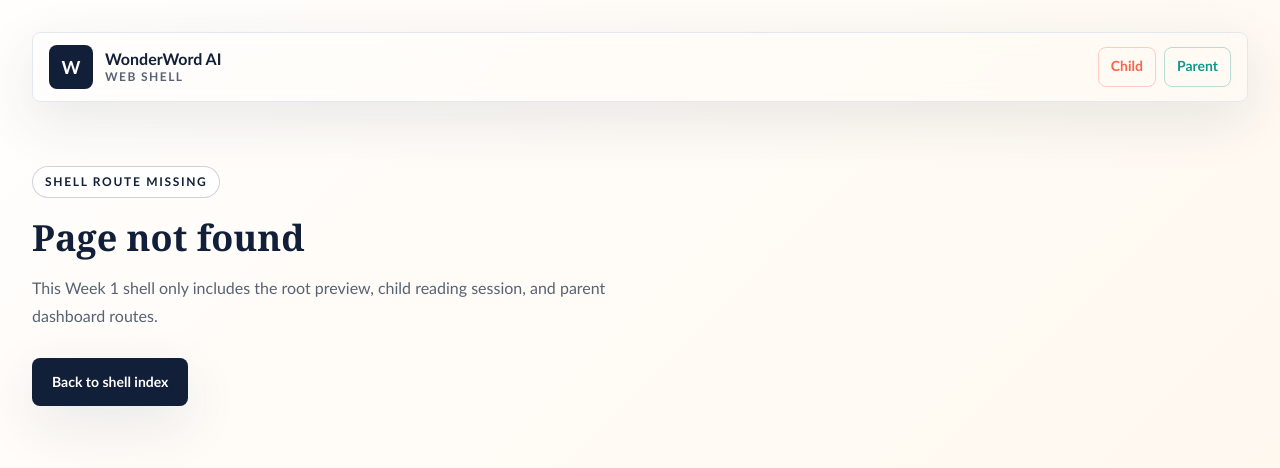
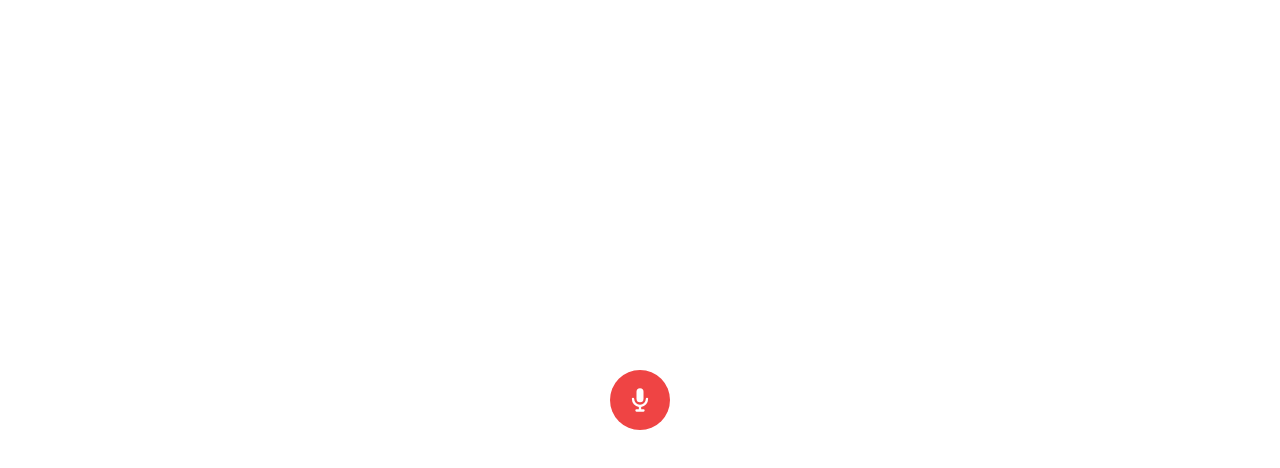
Before and after one commit to WonderWord-DEV-Team/WonderWordAI, a Next.js app in the folder apps/web/: page /dev-mic-test in a window 1280 px wide. Before the commit this address had no page. Shown: the top 468 px of the page. Built offline with nearby package versions, Linux system fonts and the light colour scheme.

Commit message:
feat: add reusable MicButton component with recording animation

```diff
--- /dev/null
+++ b/apps/web/app/dev-mic-test/page.tsx
@@ -0,0 +1,14 @@
+"use client";
+
+import { useState } from "react";
+import MicButton from "@/components/MicButton";
+
+export default function MicTestPage() {
+  const [isRecording, setIsRecording] = useState(false);
+
+  return (
+    <div className="min-h-screen bg-white flex items-center justify-center">
+      <MicButton isRecording={isRecording} onToggle={() => setIsRecording(!isRecording)} />
+    </div>
+  );
+}
--- /dev/null
+++ b/apps/web/components/MicButton.tsx
@@ -0,0 +1,36 @@
+"use client";
+
+type MicButtonProps = {
+  isRecording?: boolean;
+  onToggle?: () => void;
+};
+
+export default function MicButton({ isRecording = false, onToggle }: MicButtonProps) {
+  return (
+    <button
+      aria-label={isRecording ? "Stop recording" : "Start recording"}
+      onClick={onToggle}
+      className="relative w-[60px] h-[60px] flex items-center justify-center"
+    >
+      {isRecording && (
+        <span className="absolute inline-flex h-full w-full rounded-full bg-red-400 opacity-75 animate-ping" />
+      )}
+      <span
+        className={`relative inline-flex rounded-full w-[60px] h-[60px] items-center justify-center transition
+          ${isRecording ? "bg-red-600 scale-105" : "bg-red-500"}
+          active:scale-95`}
+      >
+        <MicIcon />
+      </span>
+    </button>
+  );
+}
+
+function MicIcon() {
+  return (
+    <svg xmlns="http://www.w3.org/2000/svg" viewBox="0 0 24 24" fill="white" className="w-7 h-7">
+      <path d="M12 14a3 3 0 003-3V5a3 3 0 10-6 0v6a3 3 0 003 3z" />
+      <path d="M19 11a1 1 0 00-2 0 5 5 0 01-10 0 1 1 0 00-2 0 7 7 0 006 6.92V20H9a1 1 0 000 2h6a1 1 0 000-2h-2v-2.08A7 7 0 0019 11z" />
+    </svg>
+  );
+}
```
